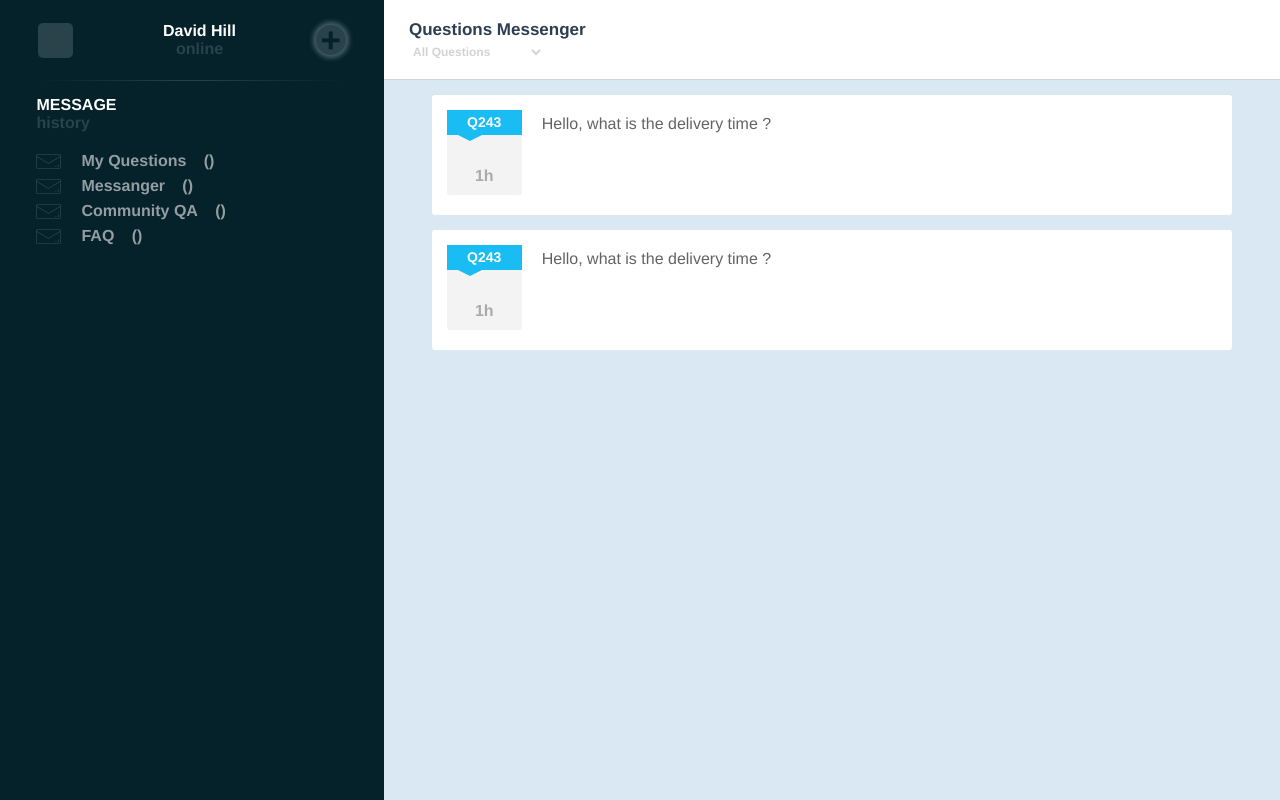
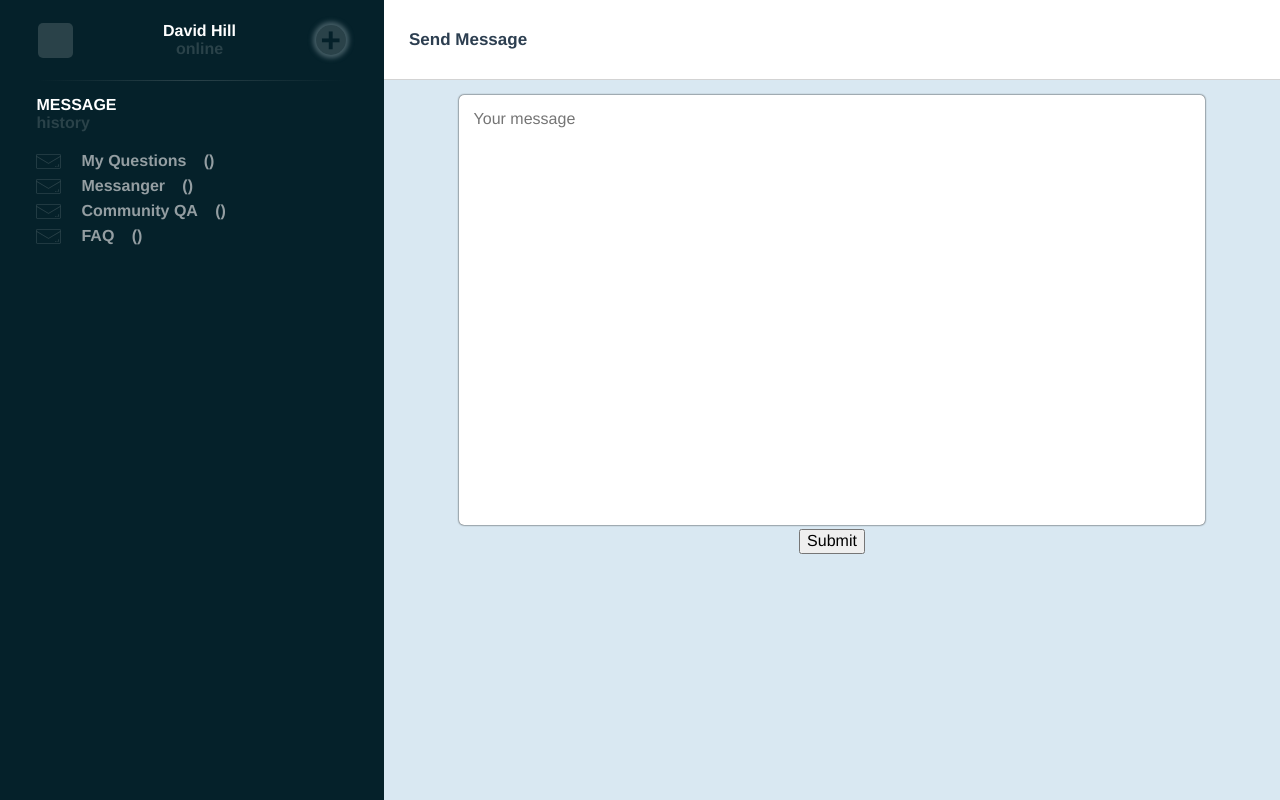
Before and after one commit to Pipal96/Vue.js-Start, a Vue app in the folder RoasUp/my-project/: page / in a window 1280 px wide. Both pictures are taken after a click on the button "adds message". Built offline with nearby package versions, Linux system fonts and the light colour scheme.

Commit message:
adds component the TextMessage and style for him

```diff
--- a/RoasUp/my-project/src/App.vue
+++ b/RoasUp/my-project/src/App.vue
@@ -1,7 +1,8 @@
 <template>
   <div id="app">
     <aside>
-      <Sidebar @currentComponent="currentComponent"></Sidebar>
+      <Sidebar @switchToTheMessageComponent="switchToTheMessageComponent" @currentComponent="currentComponent">
+      </Sidebar>
     </aside>
     <component :is="current"></component>
   </div>
@@ -11,6 +12,7 @@
   import Sidebar from './components/Sidebar.vue'
   import MyQuestions from './components/MyQuestions.vue'
   import Messager from './components/Messanger.vue'
+  import TextMessage from './components/TextMessage.vue'
 
   export default {
     name: 'App',
@@ -18,17 +20,20 @@
       Sidebar,
       'app-myquestions': MyQuestions,
       'app-messanger': Messager,
+      'app-textmessanger': TextMessage,
     },
     data() {
       return {
-        current: 'app-myquestions',
+        current: 'app-messanger',
       }
     },
     methods: {
       currentComponent(event) {
         let removeSpace = event.replace(/\s/g, '').toLowerCase();
         this.current = 'app-' + removeSpace
-        console.log(removeSpace)
+      },
+      switchToTheMessageComponent(event) {
+        this.current = event
       }
     },
 
@@ -66,10 +71,10 @@
   .button-add {
     border: none;
     border-radius: 100px;
-    color: #05212a;
+
     font-size: 35px;
     font-weight: bold;
-    background-color: #2a4249;
+
     height: 30px;
     width: 30px;
     display: flex;
@@ -78,20 +83,23 @@
     cursor: pointer;
   }
 
-  .button-add:hover {
+  .button-add_condition-sidebar {
+    color: #05212a;
+    background-color: #2a4249;
+  }
+
+  .button-add_condition-sidebar:hover {
     background-color: #486068;
   }
 
-  .button-add:focus {
+  .button-add_condition-sidebar:focus {
     outline: none;
     box-shadow: 0px 0px 5px 3px #486068;
   }
 
-  .button-add:active {
+  .button-add_condition-sidebar:active {
     box-shadow: 0px 0px 5px 3px #486068, 0px 0px 5px 5px #486068;
   }
-
-
 
   ul {
     padding: 0;
--- a/RoasUp/my-project/src/components/QuestionsCards.vue
+++ b/RoasUp/my-project/src/components/QuestionsCards.vue
@@ -10,9 +10,17 @@
             </div>
         </div>
 
-        <div class="card__message-block">
-            <p class="card__message">{{default_message}}</p>
+        <div class="card__message-wrapper">
+            <div class="card__message-block">
+                <p class="card__message">{{default_message}}</p>
+            </div>
+            <div class="card__date-message-block">
+                <p class="card__date-message">Goest: {{user_time}} am</p>
+            </div>
         </div>
+
+        <button aria-label="adds message" class="button-add button-add_clndition-card">+</button>
+
     </div>
 </template>
 
@@ -37,7 +45,7 @@
         background-color: #fff;
         padding: 15px;
         border-radius: 3px;
-
+        position: relative;
         display: flex;
     }
 
@@ -115,6 +123,13 @@
         align-items: flex-end;
     }
 
+    .card__message-wrapper {
+        display: flex;
+        flex-direction: column;
+        justify-content: space-between;
+        align-items: flex-start;
+    }
+
     .card__time {
         color: #aaaaaa;
         font-weight: bold;
@@ -125,4 +140,44 @@
         color: #636363;
         font-weight: 500;
     }
+
+    .card__date-message {
+        color: #cdcdcd;
+    }
+
+    .button-add_condition-sidebar {
+        color: #05212a;
+        background-color: #2a4249;
+    }
+
+    .button-add_condition-sidebar:hover {
+        background-color: #486068;
+    }
+
+    .button-add_clndition-card {
+        color: #cdcdcd;
+        background-color: transparent;
+        border: solid 1px #cdcdcd;
+        border-radius: 100px;
+        box-sizing: border-box;
+        transition: 0.3s;
+        position: absolute;
+        right: 20px;
+        bottom: 20px;
+    }
+
+    .button-add_clndition-card:hover {
+        box-shadow: 0px 0px 3px 1px #cdcdcd;
+        transition: 0.3s;
+    }
+
+    .button-add_clndition-card:focus {
+        outline: none;
+        box-shadow: 0px 0px 5px 2px #cdcdcd;
+        transition: 0.3s;
+    }
+
+    .button-add_clndition-card:active {
+        box-shadow: 0px 0px 5px 3px #cdcdcd, 0px 0px 5px 5px #cdcdcd;
+    }
 </style>
--- a/RoasUp/my-project/src/components/Sidebar.vue
+++ b/RoasUp/my-project/src/components/Sidebar.vue
@@ -1,6 +1,6 @@
 <template>
     <div class="sidebar">
-        <TopSidebar></TopSidebar>
+        <TopSidebar @switchToTheMessageComponent="switchToTheMessageComponent"></TopSidebar>
         <messages-sidebar @currentComponent="currentComponent"></messages-sidebar>
     </div>
 </template>
@@ -17,15 +17,17 @@
         },
         data() {
             return {
-                // test: '',
+                emersionDate: '',
             }
         },
         methods: {
             currentComponent(event) {
-                console.log(event + ' sidebar message')
                 this.$emit('currentComponent', event)
-                // this.test = event
-                // console.log(this.test)
+            },
+            switchToTheMessageComponent(event) {
+                this.emersionDate = event
+                this.emersionDate = 'app-textmessanger'
+                this.$emit('switchToTheMessageComponent', this.emersionDate)
             }
         },
     }
--- /dev/null
+++ b/RoasUp/my-project/src/components/TextMessage.vue
@@ -0,0 +1,130 @@
+<template>
+    <div class="wrapper-my-questions">
+        <div class="wrapper-my-questions__top">
+            <div>
+                <h1 class="wrapper-my-questions__h1">{{h1}}</h1>
+            </div>
+            <hr class="wrapper-my-questions__hr_condition">
+        </div>
+
+        <div class="my-questions__cards-block">
+            <form class="form" action="#">
+
+                <textarea class="form-message" name="messageUser" id="user_message" cols="30" rows="10"
+                    placeholder="Your message"></textarea>
+
+                <input @click="showText" class="form-message__submit" type="submit" value="Submit">
+
+            </form>
+        </div>
+    </div>
+</template>
+
+<script>
+    export default {
+        data() {
+            return {
+                h1: 'Send Message',
+                variable: '',
+
+            }
+        },
+        methods: {
+            showText(event) {
+                this.variable = event
+                console.log(this.variable)
+            }
+        },
+    }
+</script>
+
+<style scoped>
+    .wrapper-my-questions {
+        position: fixed;
+        width: 70vw;
+        height: 100vh;
+        top: 0;
+        right: 0;
+    }
+
+    @media all and (max-width: 925px) {
+        .wrapper-my-questions {
+            width: 60vw;
+        }
+    }
+
+    .my-questions__cards-block {
+        width: 100%;
+        height: 100%;
+        background-color: #d9e8f2;
+        padding: 15px 0;
+    }
+
+    .my-questions__cards-block>.my-questions__card_condition:nth-child(1n + 2) {
+        margin: 15px auto;
+    }
+
+    .my-questions__cards-block:first-child {
+        margin-top: 0px;
+    }
+
+    h1,
+    p {
+        margin: 0;
+    }
+
+    .wrapper-my-questions__h1 {
+        text-align: left;
+        font-size: 17px;
+    }
+
+    .wrapper-my-questions__top {
+        position: relative;
+        height: 15vh;
+        min-height: 60px;
+        max-height: 80px;
+        width: 100%;
+        padding-left: 25px;
+        display: flex;
+        align-items: center;
+    }
+
+    .wrapper-my-questions__hr_condition {
+        width: 100%;
+        height: 1px;
+        position: absolute;
+        bottom: 0;
+        left: 0;
+        background-color: #d3d3d3;
+        border-color: #d3d3d3;
+        border: none;
+        margin: 0;
+    }
+
+    .form-message {
+        resize: none;
+        width: 80%;
+        height: 50vh;
+        border: none;
+        border-radius: 5px;
+        box-shadow: 0 0 2px 0;
+        transition: 0.3s;
+
+        padding: 15px;
+    }
+
+    .form-message:hover {
+        box-shadow: 0 0 2px 0, 0 0 5px 0;
+        transition: 0.3s;
+    }
+
+    .form {
+        width: 100%;
+        height: 100%;
+    }
+
+    .form-message__submit {
+        display: block;
+        margin: 0 auto;
+    }
+</style>
--- a/RoasUp/my-project/src/components/TopSidebar.vue
+++ b/RoasUp/my-project/src/components/TopSidebar.vue
@@ -7,7 +7,8 @@
                 <p class="blod-text">{{userName}}</p>
                 <p class="text">{{status}}</p>
             </div>
-            <button aria-label="adds message" class="button-add">+</button>
+            <button @click="ClickSendMessage" aria-label="adds message"
+                class="button-add button-add_condition-sidebar">+</button>
 
 
         </div>
@@ -22,6 +23,12 @@
             return {
                 userName: 'David Hill',
                 status: 'online',
+                eventClickButton: '',
+            }
+        },
+        methods: {
+            ClickSendMessage() {
+                this.$emit('switchToTheMessageComponent', this.eventClickButton)
             }
         },
     }
```
